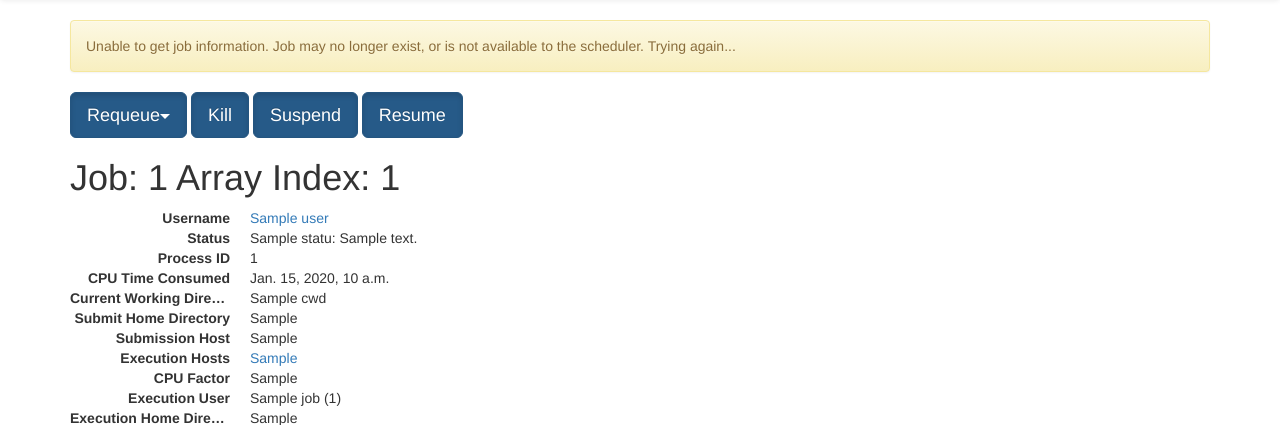
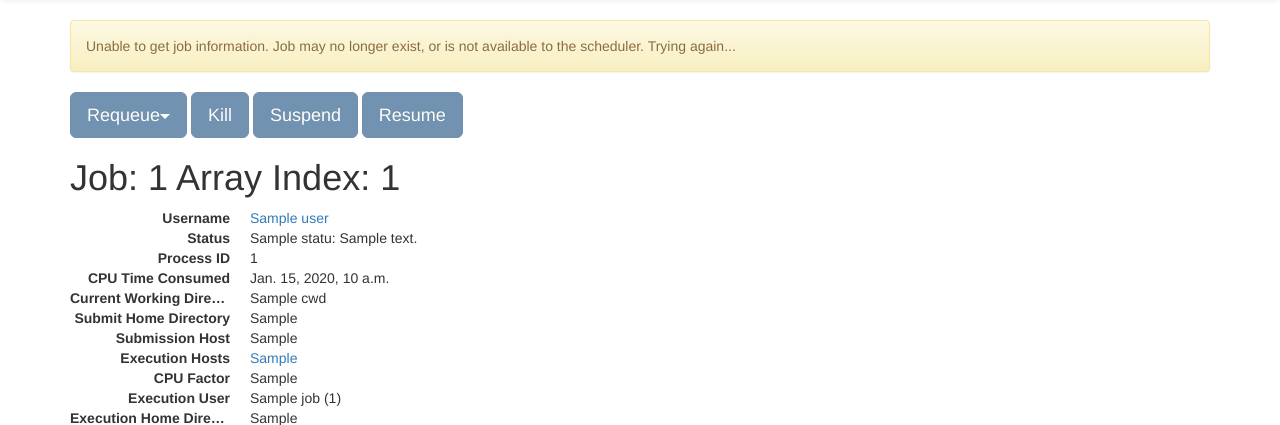
Before and after one commit to irvined1982/openlava-web, a Django app: template openlavaweb/templates/openlavaweb/job_detail.html in a window 1280 px wide. Shown: the part 52-477 px from the top of the page. Run offline with Django 3.2, Linux system fonts and the light colour scheme; the template is opened without the code that fills it: most values are stand-ins (such as "Sample title", 1, 10 or a date in 2020); some libraries are stand-ins or nearby versions.

Commit message:
Added user authentication for job modification actions

```diff
--- a/openlavaweb/templates/openlavaweb/base.html
+++ b/openlavaweb/templates/openlavaweb/base.html
@@ -30,7 +30,7 @@
 		   </ul>
 		   <ul class="nav navbar-nav navbar-right">
 			   {% if user.is_authenticated %}
-			   <li><p class="navbar-text">{{ user.name }}</p></li>
+			   <li><p class="navbar-text">{{ user.username }}</p></li>
 				<li><a href='{% url "olw_logout" %}'>Logout</a></li>
 				{% else %}
 			   <li><p class="navbar-text">Not Logged In</p></li>
--- a/openlavaweb/templates/openlavaweb/job_detail.html
+++ b/openlavaweb/templates/openlavaweb/job_detail.html
@@ -98,13 +98,16 @@
 
 </script>
 <div class="btn-group">
-	<button type="button" class="btn dropdown-toggle btn-lg btn-primary active" data-toggle="dropdown" >Requeue<span class="caret"></span></button>
+	<button type="button" class="btn dropdown-toggle btn-lg btn-primary {% if user.username in job.admins %}active{%else%}disabled{% endif %}" data-toggle="dropdown" >Requeue<span class="caret"></span></button>
 	<ul class="dropdown-menu" role="menu">
-		<li><a href="#" data-toggle="modal" data-target="#requeuePendModal">Restart (PEND)</a></li>
-		<li><a href="#" data-toggle="modal" data-target="#requeueHoldModal">Hold (PSUSP)</a></li>
+		<li><a href="#" {% if user.username in job.admins %}{% else %}class="disabled"{% endif %} data-toggle="modal" data-target="#requeuePendModal">Restart (PEND)</a></li>
+		<li><a href="#" {% if user.username in job.admins %}{% else %}class="disabled"{% endif %} data-toggle="modal" data-target="#requeueHoldModal">Hold (PSUSP)</a></li>
 	</ul>
 </div>
-<button class="btn btn-primary btn-lg active" data-toggle="modal" data-target="#killModal">Kill </button>
+<button class="btn btn-primary btn-lg {% if user.username in job.admins %}active{%else%}disabled{% endif %}" data-toggle="modal" data-target="#killModal">Kill </button>
+<button class="btn btn-primary btn-lg {% if user.username in job.admins %}active{%else%}disabled{% endif %}" data-toggle="modal" data-target="#suspendModal">Suspend</button>
+<button class="btn btn-primary btn-lg {% if user.username in job.admins %}active{%else%}disabled{% endif %}" data-toggle="modal" data-target="#resumeModal">Resume</button>
+
 <div class="modal fade" id="killModal" tabindex="-1" role="dialog" aria-labelledby="myModalLabel" aria-hidden="true">
 	<div class="modal-dialog">
 		<div class="modal-content">
@@ -122,7 +125,6 @@
 		</div><!-- /.modal-content -->
 	</div><!-- /.modal-dialog -->
 </div>
-<button class="btn btn-primary btn-lg active" data-toggle="modal" data-target="#suspendModal">Suspend</button>
 <div class="modal fade" id="suspendModal" tabindex="-1" role="dialog" aria-labelledby="myModalLabel" aria-hidden="true">
 	<div class="modal-dialog">
 		<div class="modal-content">
@@ -140,7 +142,6 @@
 		</div><!-- /.modal-content -->
 	</div><!-- /.modal-dialog -->
 </div>
-<button class="btn btn-primary btn-lg active" data-toggle="modal" data-target="#resumeModal">Resume</button>
 <div class="modal fade" id="resumeModal" tabindex="-1" role="dialog" aria-labelledby="myModalLabel" aria-hidden="true">
 	<div class="modal-dialog">
 		<div class="modal-content">
```
Also changed, not shown: openlavaweb/views.py (+8 -0 lines).
